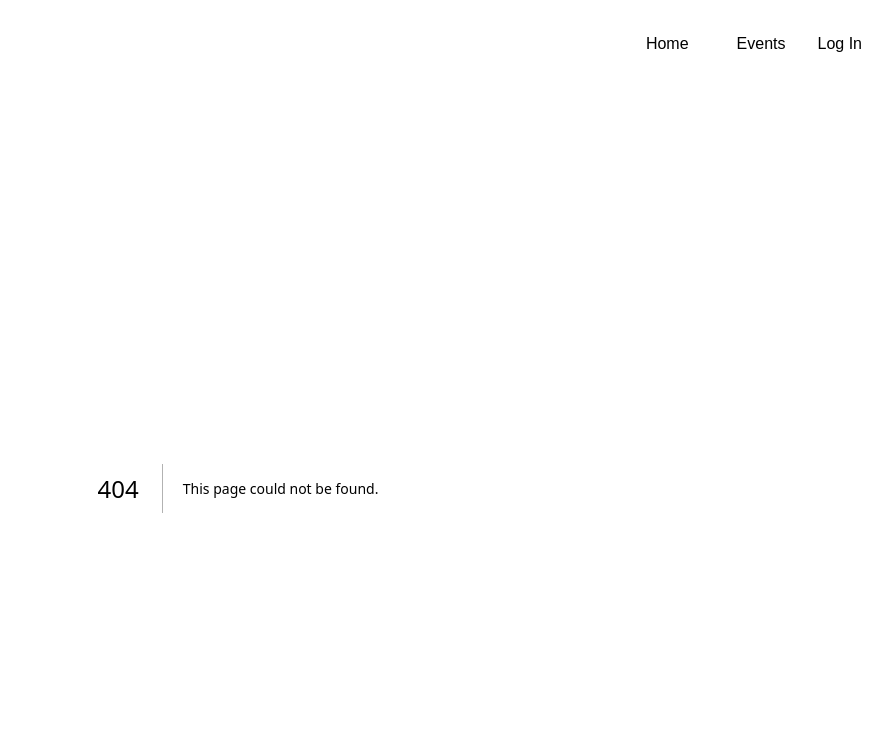
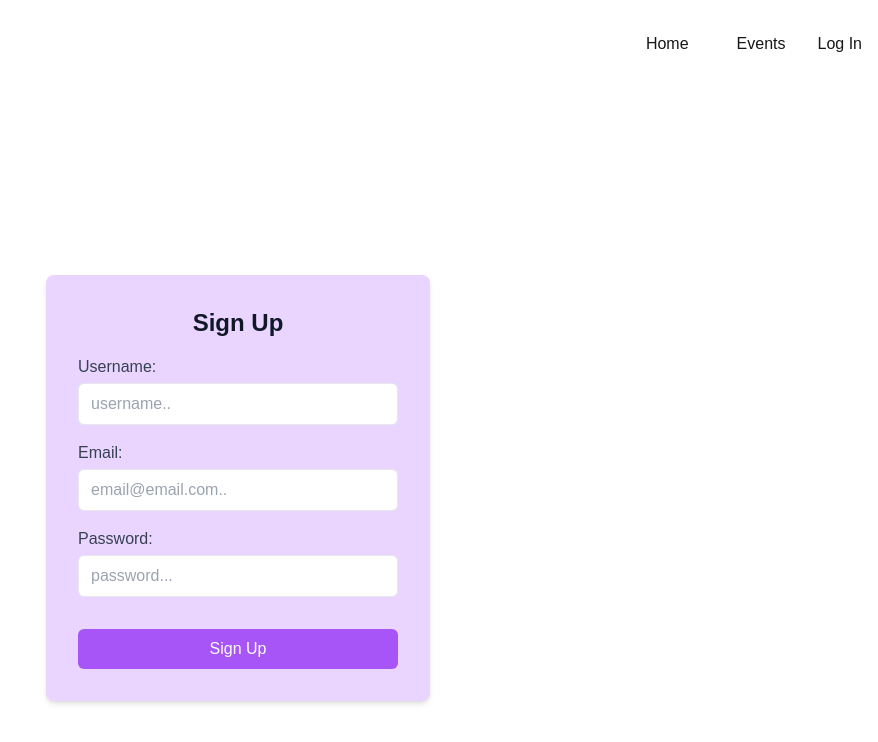
Before and after one commit to magsz/event-buddy, a Next.js app in the folder event-buddy/: page /sign-up in a window 1280 px wide. Before the commit this address had no page. Shown: the top 742 px of the page, without its empty margins (402-1280 px from the left). Built offline with nearby package versions, Linux system fonts and the light colour scheme.

Commit message:
Finished sign-up page, which allows user to create an account. user information is stored in database

```diff
--- a/event-buddy/src/app/create-event/page.js
+++ b/event-buddy/src/app/create-event/page.js
@@ -53,8 +53,8 @@ export default function CreateEvent() {
 				location: "",
 				genre: "",
 			});
-		} catch (error) {
-			setMessage("Error: " + error.message);
+		} catch (err) {
+			setMessage("Error: " + err.message);
 		} finally {
 			setLoading(false);
 		}
--- /dev/null
+++ b/event-buddy/src/app/events/[id]/page.js
@@ -0,0 +1,3 @@
+export default function EventDetails() {
+	return <h1>Event Details</h1>;
+}
--- a/event-buddy/src/app/events/page.js
+++ b/event-buddy/src/app/events/page.js
@@ -1,21 +1,40 @@
 "use client";
 import { useState, useEffect } from "react";
+import { useRouter } from "next/navigation";
 
 export default function Events() {
 	const [events, setEvents] = useState([]);
 	const [selectedRSVPs, setSelectedRSVPs] = useState({}); // Store RSVP per event
+
+	const router = useRouter();
 
 	useEffect(() => {
 		async function fetchEvents() {
 			try {
 				const token = localStorage.getItem("token");
 
+				if (!token) {
+					router.push("/login");
+					return;
+				}
+
 				const response = await fetch(
-					"http://localhost:8000/events"
+					"http://localhost:8000/events",
+					{
+						method: "GET",
+						headers: {
+							"Content-Type": "application/json",
+							Authorization: `Bearer ${token}`,
+						},
+					}
 				);
 				const data = await response.json();
-				console.log(data);
-				setEvents(data);
+
+				if (Array.isArray(data)) {
+					setEvents(data);
+				} else {
+					setEvents([]);
+				}
 			} catch (error) {
 				console.error("Error fetching events:", error);
 			}
--- a/event-buddy/src/app/login/page.js
+++ b/event-buddy/src/app/login/page.js
@@ -23,13 +23,15 @@ export default function LogIn() {
 	async function handleSubmit(e) {
 		e.preventDefault();
 
+		console.log(userLogin);
+
 		try {
 			const response = await fetch(
 				"http://localhost:8000/users/login",
 				{
 					method: "POST",
 					headers: {
-						"Content-Type": "application/json"
+						"Content-Type": "application/json",
 					},
 					body: JSON.stringify(userLogin),
 				}
@@ -42,7 +44,7 @@ export default function LogIn() {
 			const data = await response.json();
 			console.log("Login Successful:", data);
 
-			localStorage.setItem("token",data.token);
+			localStorage.setItem("token", data.token);
 
 			if (response.ok) {
 				router.push("/events");
@@ -50,6 +52,10 @@ export default function LogIn() {
 		} catch (error) {
 			console.log(error.message);
 		}
+	}
+
+	function handleSignUpSubmit() {
+		router.push("/sign-up");
 	}
 
 	return (
@@ -124,6 +130,7 @@ export default function LogIn() {
 				{/* Sign Up Button */}
 				<button
 					type="button"
+					onClick={handleSignUpSubmit}
 					className="mt-4 w-full bg-indigo-900 text-white py-2 rounded-md hover:bg-gray-800 transition">
 					Sign Up
 				</button>
--- /dev/null
+++ b/event-buddy/src/app/sign-up/page.js
@@ -0,0 +1,140 @@
+"use client";
+
+import { useState } from "react";
+import { useRouter } from "next/navigation";
+
+export default function SignUp() {
+	const [formData, setFormData] = useState({
+		username: "",
+		email: "",
+		password: "",
+	});
+	const [message, setMessage] = useState("");
+	const [loading, setLoading] = useState(false);
+
+	const router = useRouter();
+
+	const handleChange = (e) => {
+		const { name, value } = e.target;
+
+		setFormData((prevData) => ({
+			...prevData,
+			[name]: value,
+		}));
+	};
+
+	const handleSubmit = async (e) => {
+		e.preventDefault();
+		setLoading(true);
+		setMessage("");
+
+		console.log(formData);
+
+		try {
+			const response = await fetch(
+				"http://localhost:8000/users/register",
+				{
+					method: "POST",
+					headers: {
+						"Content-Type": "application/json",
+					},
+					body: JSON.stringify(formData),
+				}
+			);
+
+			const data = await response.json();
+			setMessage("Account Created Succesfully!");
+			setFormData({
+				username: "",
+				email: "",
+				password: "",
+			});
+
+			if (response.ok) {
+				console.log("Account Created", data);
+			}
+		} catch (err) {
+			setMessage("Erro:" + err.message);
+		} finally {
+			setLoading(false);
+			router.push("/login");
+		}
+	};
+
+	return (
+		<div className="min-h-screen flex items-center justify-center">
+			<div className="bg-purple-200 p-8  rounded-lg shadow-md w-96">
+				<h2 className="text-2xl font-bold text-center text-gray-900">
+					Sign Up
+				</h2>
+
+				<form
+					action="POST"
+					className="mt-4"
+					onSubmit={handleSubmit}>
+					{/*User Name*/}
+					<div className="mb-4">
+						<label
+							htmlFor="username"
+							className="block text-gray-700 font-medium">
+							Username:
+						</label>
+						<input
+							type="text"
+							name="username"
+							placeholder="username.."
+							value={formData.username}
+							onChange={handleChange}
+							className="text-black mt-1 w-full px-3 py-2 border rounded-md focis:outline-none focus:ring-2 focus:ring-blue-500"
+						/>
+					</div>
+					{/* Email*/}
+					<div className="mb-4">
+						<label
+							htmlFor="email "
+							className="block text-gray-700 font-medium">
+							Email:
+						</label>
+						<input
+							type="email"
+							name="email"
+							placeholder="email@email.com.."
+							required
+							value={formData.email}
+							onChange={handleChange}
+							className="text-black mt-1 w-full px-3 py-2 border rounded-md focis:outline-none focus:ring-2 focus:ring-blue-500"
+						/>
+					</div>
+					{/* Password*/}
+					<div className="mb-4">
+						<label
+							htmlFor="password"
+							className="block text-gray-700 font-medium">
+							Password:
+						</label>
+						<input
+							type="password"
+							name="password"
+							placeholder="password..."
+							required
+							value={formData.password}
+							onChange={handleChange}
+							className="text-black mt-1 mb-4 w-full px-3 py-2 border rounded-md focis:outline-none focus:ring-2 focus:ring-blue-500"
+						/>
+					</div>
+
+					<button
+						type="submit"
+						className="w-full bg-purple-500 text-white py-2 rounded-md hover:bg-indigo-900 transition">
+						{loading ? "Creating Account..." : "Sign Up"}
+					</button>
+					{message && (
+						<p className="text-black mt-4 text-center text-sm">
+							{message}
+						</p>
+					)}
+				</form>
+			</div>
+		</div>
+	);
+}
```
Also changed, not shown: 1 other file (tests, documents, lock files or other folders).
